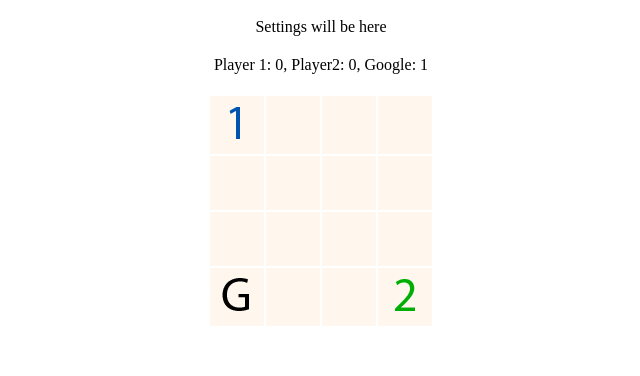
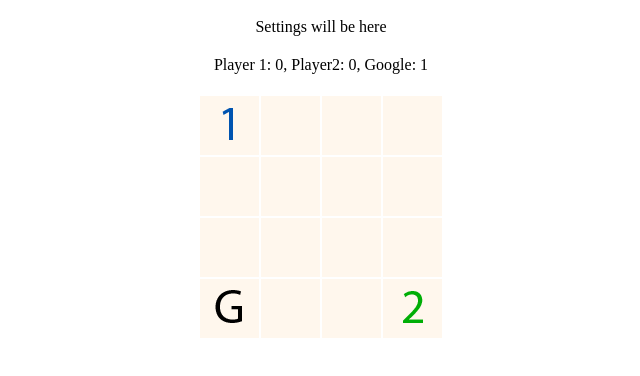
Before and after one commit to Schekhovtsov/samurai-minicourse, a plain HTML site: page frontend/index.html in a window 1280 px wide. Both pictures are taken after a click on the button "Start game". Shown: the whole page, without its empty margins (319-959 px from the left). Drawn offline with Linux system fonts and the light colour scheme.

Commit message:
feat: audio (04:39:37)

```diff
--- a/core/stateManager.js
+++ b/core/stateManager.js
@@ -122,7 +122,9 @@ const _catchGoogle = (playerNumber) => {
 
     if (_state.points.players[playerIndex] === _state.settings.pointsToWin) {
         _state.gameStatus = GAME_STATUSES.WIN;
-        _notifyObservers(EVENTS.SCORES_CHANGED);
+        _notifyObservers(EVENTS.STATUS_CHANGED, {
+            gameStatus: _state.gameStatus,
+        });
 
         clearInterval(googleJumpInterval);
     } else {
--- a/frontend/components/App.component.js
+++ b/frontend/components/App.component.js
@@ -6,27 +6,30 @@ import { WinComponent } from './Win/Win.component.js';
 import { ResultPanelComponent } from './ResultPanel/ResultPanel.component.js';
 import { SettingsComponent } from './Settings/Settings.component.js';
 import { StartComponent } from './Start/Start.component.js';
+import { AudioComponent } from './Audio/Audio.component.js';
 
 export const AppComponent = () => {
-    const props = {
-        localState: {
-            prevGameStatus: null,
-            cleanupFunctions: [],
-        },
+    const localState = {
+        prevGameStatus: null,
+        cleanupFunctions: [],
     };
+
+    const props = {};
+
+    const audioComponent = AudioComponent();
 
     const element = document.createElement('div');
 
     subscribe(() => {
-        render(element, props);
+        render(element, props, localState);
     });
 
-    render(element, props);
+    render(element, props, localState);
 
     return { element };
 };
 
-const render = async (element, { localState }) => {
+const render = async (element, props, localState) => {
     element.classList.add('container');
 
     const gameStatus = await getGameStatus();
--- /dev/null
+++ b/frontend/components/Audio/Audio.component.js
@@ -0,0 +1,17 @@
+import { subscribe } from '../../../core/stateManager.js';
+import { EVENTS, GAME_STATUSES } from './../../../core/constants.js';
+
+export const AudioComponent = () => {
+    const winAudio = new Audio('assets/sounds/win.mp3');
+    const loseAudio = new Audio('assets/sounds/lose.mp3');
+
+    subscribe((e) => {
+        if (e.name === EVENTS.STATUS_CHANGED) {
+            if (e.payload.gameStatus === GAME_STATUSES.WIN) {
+                winAudio.play();
+            } else if (e.payload.gameStatus === GAME_STATUSES.LOSE) {
+                loseAudio.play();
+            }
+        }
+    });
+};
--- a/frontend/components/Grid/Cell.component.js
+++ b/frontend/components/Grid/Cell.component.js
@@ -10,6 +10,11 @@ import { PlayerComponent } from '../common/Player.component.js';
 
 export const CellComponent = (props) => {
     const { x, y } = props;
+
+    const localState = {
+        renderVersion: 0,
+    };
+
     const element = document.createElement('td');
 
     const observer = (e) => {
@@ -24,17 +29,17 @@ export const CellComponent = (props) => {
         }
 
         if (e.payload.prevPosition.x === x && e.payload.prevPosition.y === y) {
-            render(element, props);
+            render(element, props, localState);
         }
 
         if (e.payload.newPosition.x === x && e.payload.newPosition.y === y) {
-            render(element, props);
+            render(element, props, localState);
         }
     };
 
     subscribe(observer);
 
-    render(element, props);
+    render(element, props, localState);
 
     return {
         element,
@@ -44,12 +49,19 @@ export const CellComponent = (props) => {
     };
 };
 
-const render = async (element, { x, y }) => {
+const render = async (element, { x, y }, localState) => {
+    localState.renderVersion++;
+    const currentRenderVersion = localState.renderVersion;
+
     element.innerHTML = '';
 
     const googlePosition = await getGooglePosition();
     const player1Position = await getPlayerPositions(1);
     const player2Position = await getPlayerPositions(2);
+
+    if (currentRenderVersion < localState.renderVersion) {
+        return;
+    }
 
     if (googlePosition.x === x && googlePosition.y === y) {
         element.append(GoogleComponent().element);
--- a/frontend/index.html
+++ b/frontend/index.html
@@ -17,8 +17,10 @@
                 text-align: center;
                 background-color: rgb(255, 247, 237);
                 padding: 2px;
-                width: 50px;
-                height: 50px;
+                width: 55px;
+                height: 55px;
+                min-width: 55px;
+                min-height: 55px;
             }
         </style>
     </head>
```
Also changed, not shown: 2 other files.
